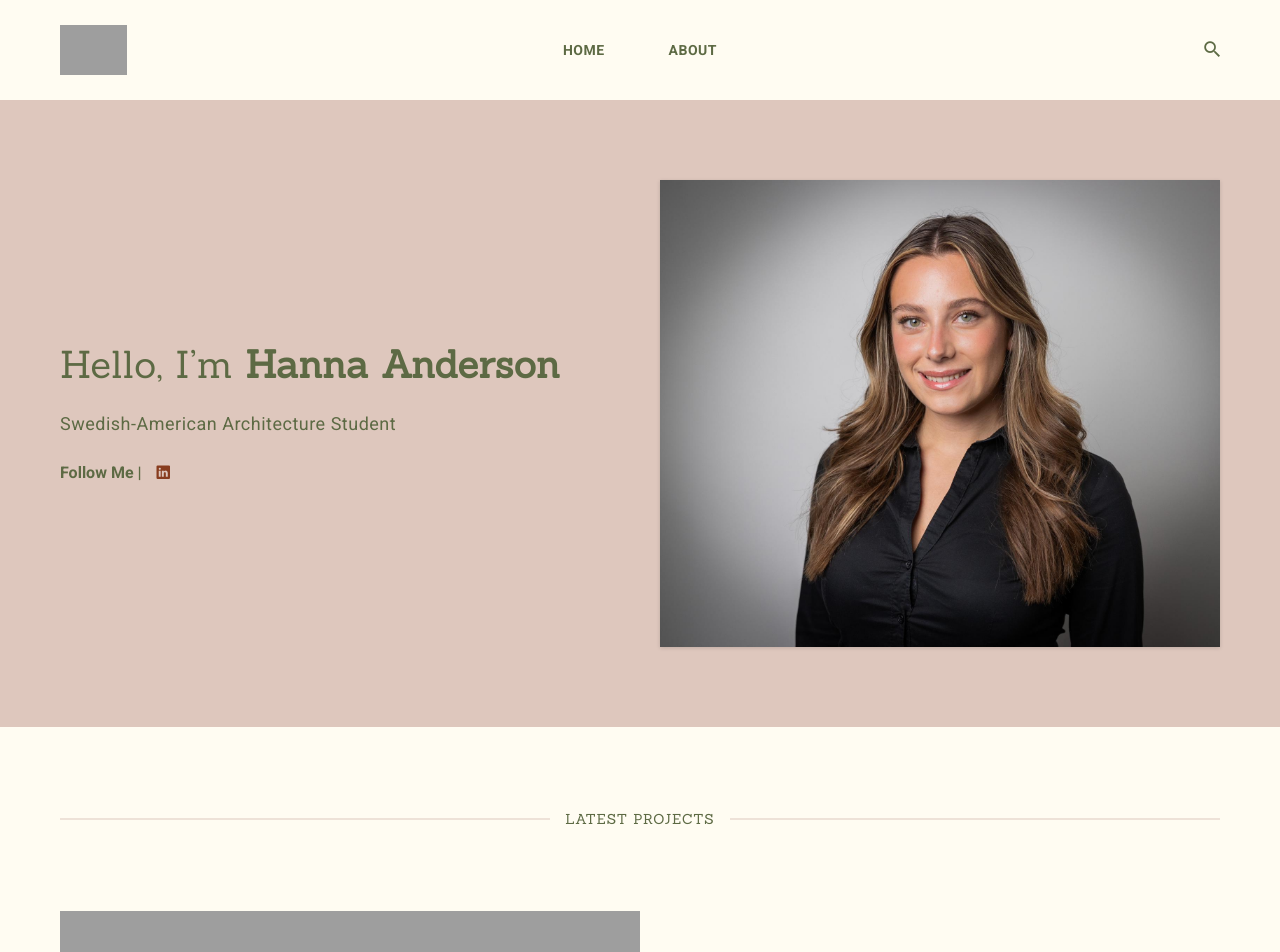
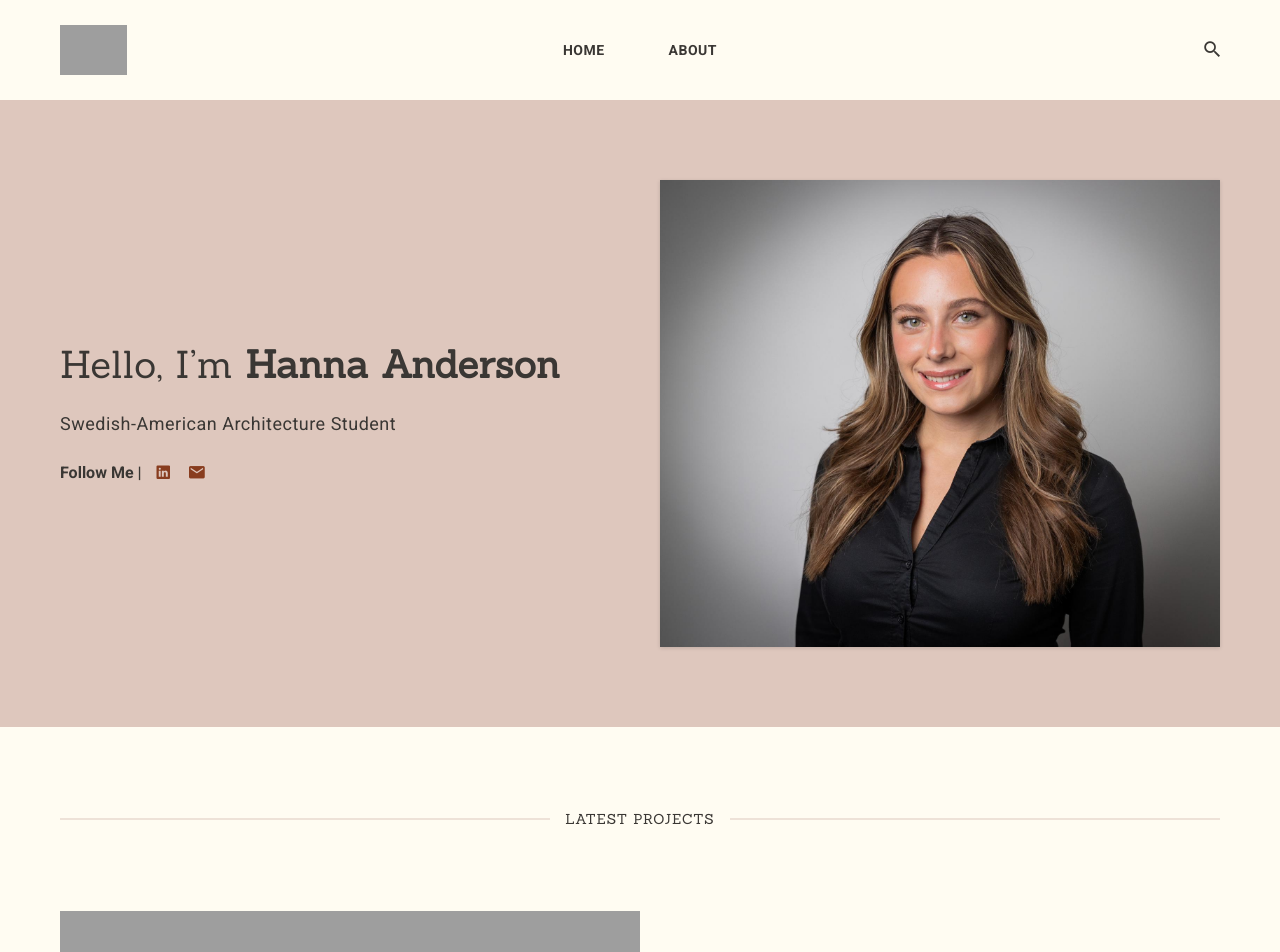
Before and after one commit to Andersonhannaa/andersonhannaa.github.io, a Jekyll site: the page built from index.html, in a window 1280 px wide. Shown: the top 952 px of the page. Built offline with Jekyll 4.4.1, drawn with Linux system fonts in a browser that asks for light colours; nearby versions of some CDN libraries; the list of posts is cut into pages by our own code; grey boxes are pictures that could not be loaded.

Commit message:
Adjust colors and email

```diff
--- a/_includes/contact-link.html
+++ b/_includes/contact-link.html
@@ -25,7 +25,7 @@
     {% else %} {% endif %}
 
     {% if site.data.settings.email %}
-      <li><a href="{{ site.data.settings.email }}"><i class="ion ion-mail"></i></a></li>
+      <li><a href="{{ site.data.settings.email }}"><i class="ion ion-md-mail"></i></a></li>
     {% else %} {% endif %}
 
   </ul>
--- a/_sass/0-settings/_variables.scss
+++ b/_sass/0-settings/_variables.scss
@@ -15,8 +15,8 @@ $global-transition: all .35s;
 // *****************
 // Color Variables
 // *****************
-$brand-color: #8A9B68;
-$dark: #5D6A44;
+$brand-color: #883C1E;
+$dark: #3A3734;
 $gray: #883C1E;
 $light-gray: #DEC7BD;
 $white: #FFFCF2;
```
